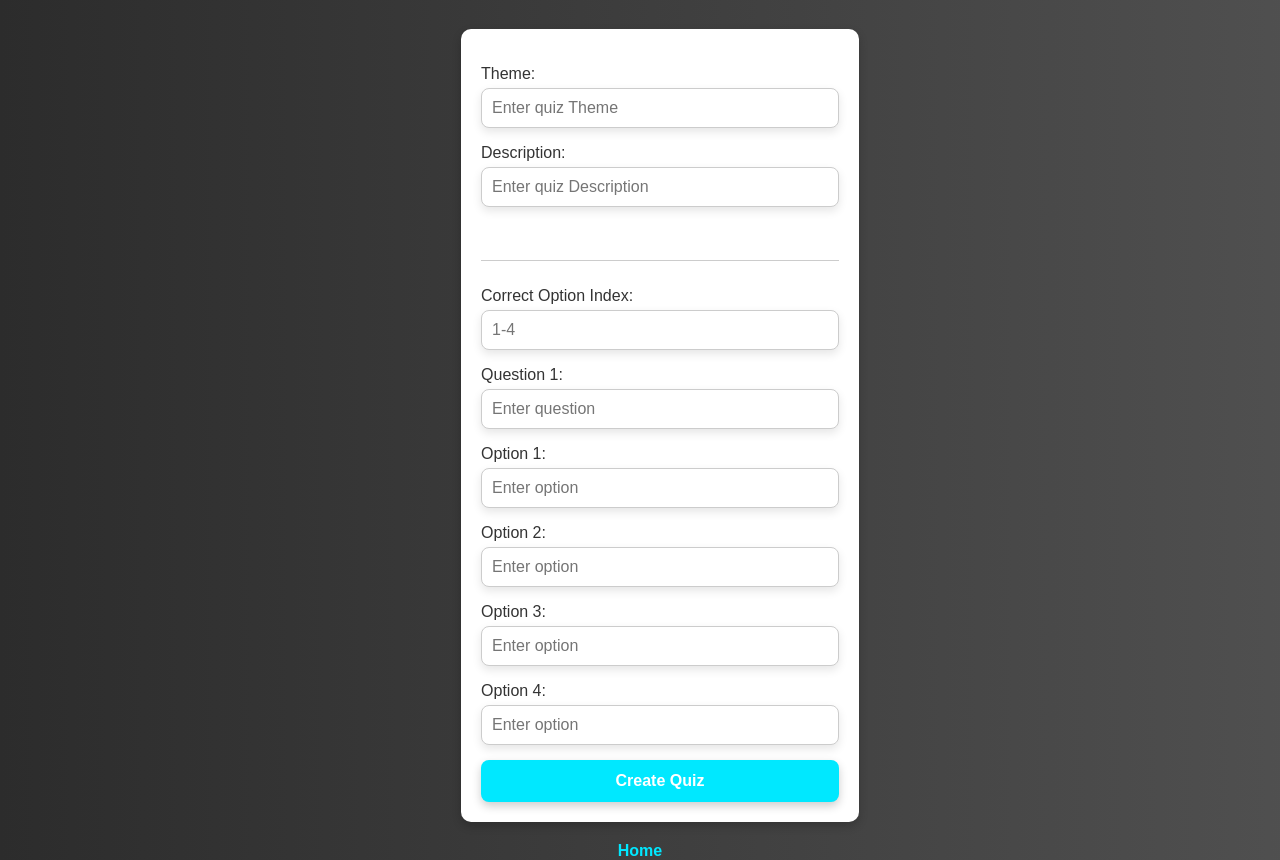
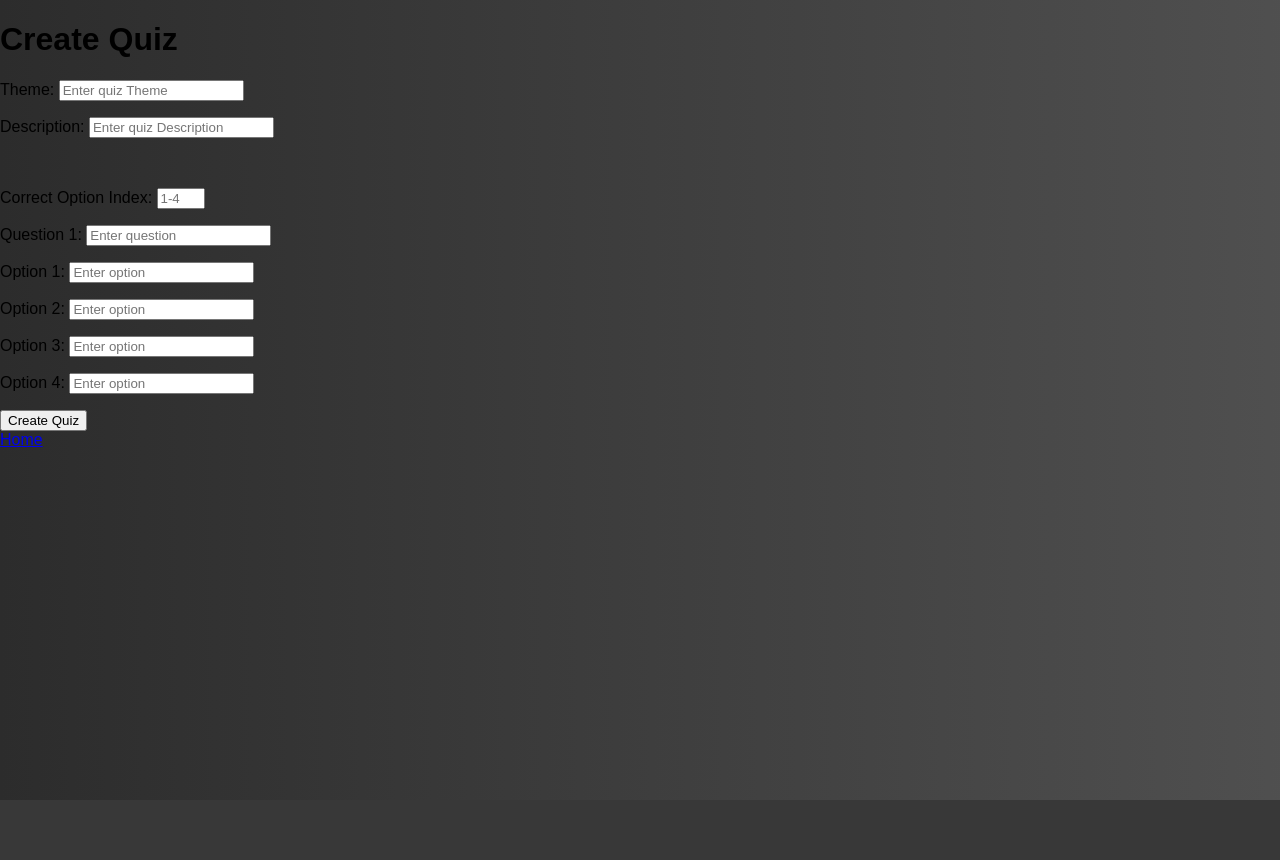
Before and after one commit to graverspng/quiz-group, a PHP site: template App/views/tasks/create.quiz.view.php in a window 1280 px wide. After the commit the page ends 800 px from the top, so only its background shows below. Run offline with PHP 8.4, Linux system fonts and the light colour scheme; the template is opened without the code that fills it, so the values that code supplies are empty.

Commit message:
questions create
asd

```diff
--- a/App/controllers/tasks/create-quiz.php
+++ b/App/controllers/tasks/create-quiz.php
@@ -20,8 +20,8 @@ require "../App/views/tasks/create.quiz.view.php";
 
                 if ($_SERVER["REQUEST_METHOD"] == "POST" && isset($_POST['questions'])) {
                 $question = $_POST['questions'];
-                $a = implode(" ", $question);
-                $quizModel->createQuestion($a, $quizId);
+                $string = $question[1]['text'];
+                $quizModel->createQuestion($string, $quizId);
 
 
                 }
--- a/App/views/tasks/create.quiz.view.php
+++ b/App/views/tasks/create.quiz.view.php
@@ -1,136 +1,4 @@
 <div>
-    <style>
-        body {
-            background-color: #3A3B3C;
-            font-family: Arial, sans-serif;
-            margin: 0;
-            padding: 0;
-            display: flex;
-            justify-content: center;
-            align-items: center;
-            height: 100vh;
-        }
-
-        h1 {
-            text-align: center;
-            color: black;
-            margin-bottom: 30px;
-        }
-
-        /* Form Container */
-        form {
-            background-color: #ffffff;
-            padding: 20px;
-            border-radius: 10px;
-            box-shadow: 0 4px 10px rgba(0, 0, 0, 0.2);
-            max-width: 600px;
-            width: 100%;
-        }
-
-        /* Form Input Fields */
-        p {
-            margin-bottom: 15px;
-            color: #333;
-        }
-
-        input[type="text"], input[type="number"] {
-            width: calc(100% - 22px);
-            padding: 10px;
-            border: 1px solid #ccc;
-            border-radius: 8px;
-            font-size: 16px;
-            margin-top: 5px;
-            box-shadow: 0 4px 10px rgba(0, 0, 0, 0.1);
-            transition: all 0.3s ease;
-        }
-
-        input[type="text"]:focus, input[type="number"]:focus {
-            border-color: #00B8C1;
-            box-shadow: 0 6px 15px rgba(0, 0, 0, 0.2);
-            outline: none;
-        }
-
-        /* Submit Button */
-        button {
-            background-color: #00E8FF;
-            color: white;
-            padding: 12px 25px;
-            font-size: 16px;
-            font-weight: bold;
-            border: none;
-            border-radius: 8px;
-            cursor: pointer;
-            width: 100%;
-            box-shadow: 0 4px 10px rgba(0, 0, 0, 0.2);
-            transition: all 0.3s ease;
-        }
-
-        button:hover {
-            background-color: #00B8C1;
-            box-shadow: 0 6px 15px rgba(0, 0, 0, 0.3);
-            transform: translateY(-2px);
-        }
-
-        button:active {
-            transform: translateY(0);
-            box-shadow: 0 2px 6px rgba(0, 0, 0, 0.2);
-        }
-
-        /* Home Link */
-        a {
-            display: block;
-            margin-top: 20px;
-            text-align: center;
-            color: #00E8FF;
-            text-decoration: none;
-            font-weight: bold;
-        }
-
-        a:hover {
-            text-decoration: underline;
-        }
-
-        /* Spacing between form sections */
-        .Question-1 {
-            margin-top: 20px;
-            padding-top: 10px;
-            border-top: 1px solid #ccc;
-        }
-
-        /* Centering buttons */
-        .action-buttons-container {
-            display: flex;
-            justify-content: center;
-            gap: 15px;
-            margin-bottom: 20px;
-        }
-
-        .shadow_logout__btn, .shadow_leaderboard__btn {
-            background-color: #00E8FF;
-            border: none;
-            color: white;
-            padding: 10px 20px;
-            font-size: 16px;
-            font-weight: bold;
-            cursor: pointer;
-            border-radius: 8px;
-            box-shadow: 0 4px 10px rgba(0, 0, 0, 0.2);
-            transition: all 0.3s ease;
-        }
-
-        .shadow_logout__btn:hover, .shadow_leaderboard__btn:hover {
-            background-color: #00B8C1;
-            box-shadow: 0 6px 15px rgba(0, 0, 0, 0.3);
-            transform: translateY(-2px);
-        }
-
-        .shadow_logout__btn:active, .shadow_leaderboard__btn:active {
-            transform: translateY(0);
-            box-shadow: 0 2px 6px rgba(0, 0, 0, 0.2);
-        }
-
-    </style>
-
     <h1>Create Quiz</h1>
 
     <form action="/create" method="POST">
@@ -150,7 +18,6 @@
                     <p>Option 4: <input type="text" name="options[<?php echo $i; ?>][options][]" placeholder="Enter option" required></p>
                 </div>
             <?php endfor; ?>
-
             <button type="submit">Create Quiz</button>
         </div>
     </form>
```
